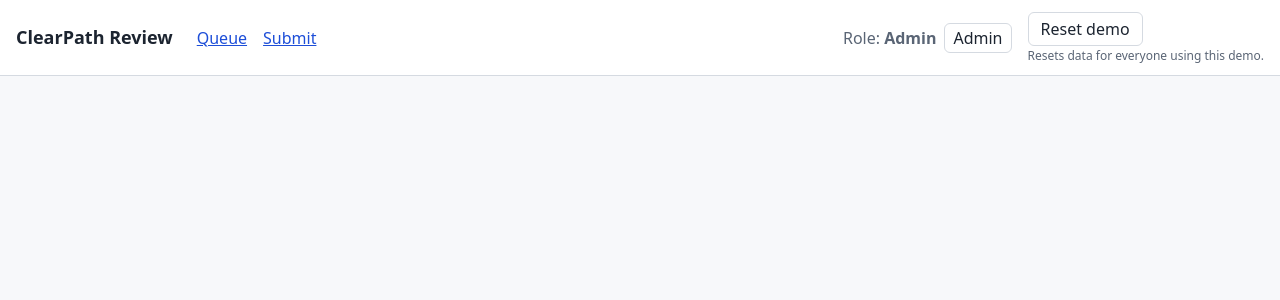
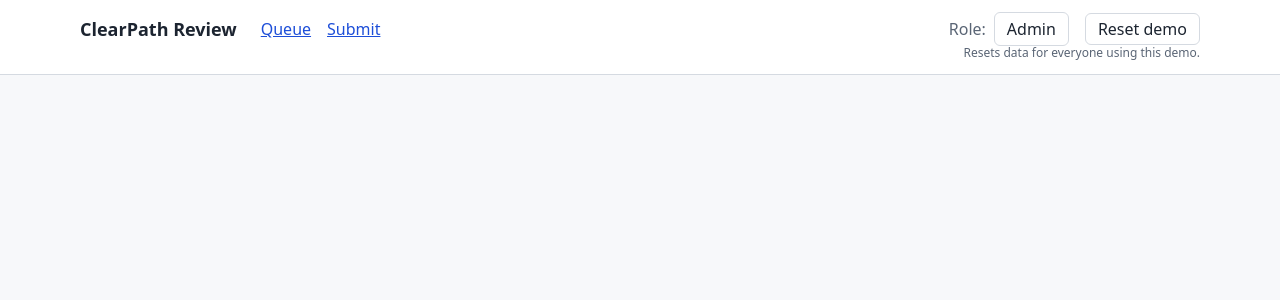
Before and after one commit to Nishi46/ClearPath_takehome, a FastAPI app: template app/templates/base.html in a window 1280 px wide. Shown: the top 300 px of the page. Run offline with FastAPI, Linux system fonts and the light colour scheme; the template is opened without the code that fills it: most values are stand-ins (such as "Sample title", 1, 10 or a date in 2020).

Commit message:
Fix header

```diff
--- a/app/static/style.css
+++ b/app/static/style.css
@@ -67,7 +67,8 @@ a:focus-visible, button:focus-visible { outline: 3px solid var(--focus); outline
   flex-wrap: wrap;
   align-items: center;
   gap: 0.5rem 1.5rem;
-  padding: 0.75rem var(--space);
+  /* Line the header up with the centered page column below (main: 72rem wide plus var(--space)). */
+  padding: 0.75rem max(var(--space), calc((100% - 72rem) / 2 + var(--space))) 1.75rem;
   background: var(--surface);
   border-bottom: 1px solid var(--border);
 }
@@ -82,10 +83,11 @@ a:focus-visible, button:focus-visible { outline: 3px solid var(--focus); outline
 }
 .role-switcher { display: flex; flex-wrap: wrap; align-items: center; gap: 0.5rem; }
 .role-label { color: var(--text-muted); }
+.role-switcher, .role-form { align-items: center; }
 .role-form { display: flex; flex-wrap: wrap; gap: 0.5rem; margin: 0; }
 .role-option {
   font: inherit;
-  padding: 0.125rem 0.5rem;
+  padding: 0.25rem 0.75rem;
   border: 1px solid var(--border);
   border-radius: var(--radius);
   background: var(--surface);
@@ -106,8 +108,12 @@ a:focus-visible, button:focus-visible { outline: 3px solid var(--focus); outline
   cursor: pointer;
 }
 .reset-demo:hover { border-color: var(--accent); }
-.reset-demo-group { display: flex; flex-direction: column; align-items: flex-start; gap: 0.125rem; }
-.reset-demo-note { font-size: 0.75rem; color: var(--text-muted); line-height: 1.25; }
+/* The note hangs below the button without adding to the row height, so the button lines up with the role buttons. */
+.reset-demo-group { position: relative; }
+.reset-demo-note {
+  position: absolute; top: 100%; right: 0; margin-top: 0.25rem;
+  font-size: 0.75rem; color: var(--text-muted); line-height: 1.25; white-space: nowrap;
+}
 
 /* Plain-text confirmation: the words carry the meaning, the border is only decoration. */
 .banner {
@@ -132,7 +138,10 @@ a:focus-visible, button:focus-visible { outline: 3px solid var(--focus); outline
 main { max-width: 72rem; margin: 0 auto; padding: var(--space); }
 
 @media (max-width: 40rem) {
+  .site-header { padding-bottom: 0.75rem; }
   .header-controls { margin-left: 0; width: 100%; }
+  .reset-demo-group { display: flex; flex-direction: column; align-items: flex-start; gap: 0.25rem; }
+  .reset-demo-note { position: static; margin-top: 0; white-space: normal; }
 }
 
 /* Queue table */
--- a/app/templates/base.html
+++ b/app/templates/base.html
@@ -20,7 +20,7 @@
     </nav>
     <div class="header-controls">
       <nav class="role-switcher" aria-label="Role">
-        <span class="role-label">Role: <strong>{{ role|capitalize }}</strong></span>
+        <span class="role-label">Role:</span>
         <form method="post" action="/role" class="role-form">
           {% for r in roles %}
           <button type="submit" name="role" value="{{ r }}" class="role-option"
@@ -31,7 +31,7 @@
       <div class="reset-demo-group">
         {# A link, not a form: opening the confirmation page changes nothing. #}
         <a class="reset-demo" href="/reset/confirm" aria-describedby="reset-demo-note">Reset demo</a>
-      <small id="reset-demo-note" class="reset-demo-note">Resets data for everyone using this demo.</small>
+        <small id="reset-demo-note" class="reset-demo-note">Resets data for everyone using this demo.</small>
       </div>
     </div>
   </header>
```
Also changed, not shown: tests/test_role.py (+2 -2 lines).
